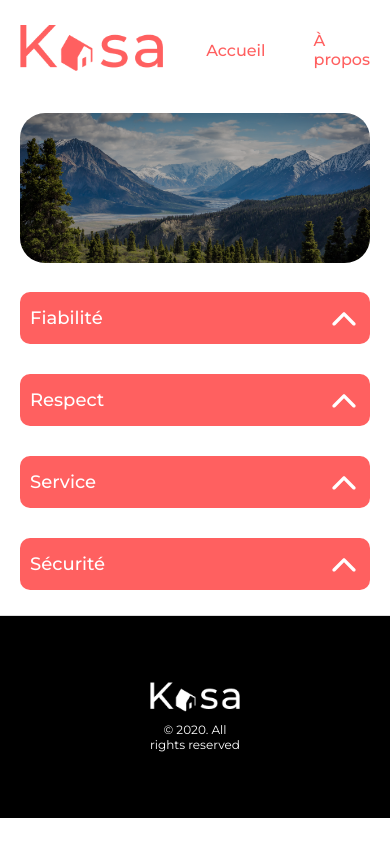
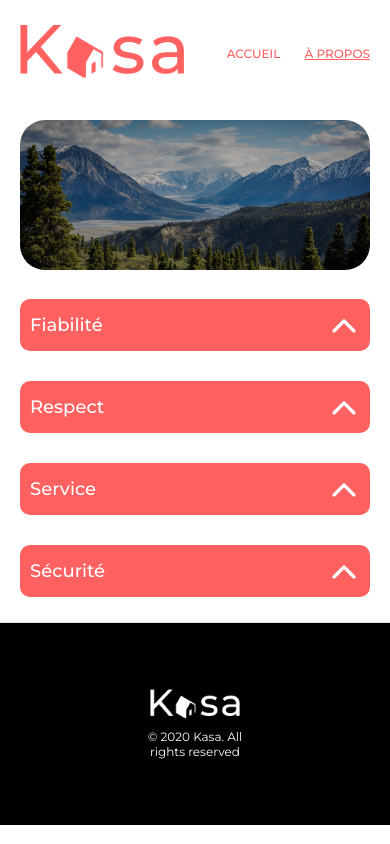
Before and after one commit to TrackZone1/Kasa, a React (Create React App) app in the folder front/: page /propos in a window 390 px wide. Built offline with nearby package versions, Linux system fonts and the light colour scheme.

Commit message:
minor correction

```diff
--- a/front/src/components/Card/Card.scss
+++ b/front/src/components/Card/Card.scss
@@ -5,7 +5,6 @@
     background-size: cover;
     z-index: 1;
     height: 15em;
-    width: 15em;
     border-radius: 10px;
 
     &::after {
--- a/front/src/components/Footer/Footer.jsx
+++ b/front/src/components/Footer/Footer.jsx
@@ -5,7 +5,7 @@ const Footer = (props) => {
     return (
         <footer className="footer">
             <img src={Logo} alt="logo blanc" height="30em" />
-            <p>© 2020. All rights reserved</p>
+            <p>© 2020 Kasa. All rights reserved</p>
         </footer>
     );
 };
--- a/front/src/components/Navbar/Navbar.jsx
+++ b/front/src/components/Navbar/Navbar.jsx
@@ -1,9 +1,29 @@
-import { Link } from "react-router-dom";
-
+import { Link, useLocation } from "react-router-dom";
+import { useEffect } from "react";
 import "./Navbar.scss";
 import Logo from "../../assets/images/logo.png";
 
 const Navbar = () => {
+    const location = useLocation();
+
+    useEffect(() => {
+        document.querySelectorAll(".links a").forEach((link) => {
+            link.classList.remove("active");
+        });
+
+        if (location.pathname === "/") {
+            document
+                .querySelector(".links")
+                .querySelectorAll("a")[0]
+                .classList.add("active");
+        } else if (location.pathname === "/propos") {
+            document
+                .querySelector(".links")
+                .querySelectorAll("a")[1]
+                .classList.add("active");
+        }
+    }, [location]);
+
     return (
         <div className="navbar">
             <div className="logo">
@@ -11,7 +31,7 @@ const Navbar = () => {
             </div>
             <div className="links">
                 <Link to="/">Accueil</Link>
-                <Link to="/propos">À propos</Link>
+                <Link to="/propos">À Propos</Link>
             </div>
         </div>
     );
--- a/front/src/components/Navbar/Navbar.scss
+++ b/front/src/components/Navbar/Navbar.scss
@@ -15,7 +15,6 @@
         display: flex;
         align-items: center;
         gap: 3rem;
-
         a {
             color: #FF6060;
             text-decoration: none;
@@ -25,11 +24,19 @@
         }
 
     }
+
+    .active {
+        text-decoration: underline !important;
+    }
+
     @media (max-width: 768px) {
         .links {
             margin-left: 43px;
+            gap: 1.5rem;
             a {
-                font-size: 1rem !important;
+                font-size: 12px !important;
+                text-transform: uppercase;
+                white-space: nowrap;
             }
         }
     }
--- a/front/src/pages/Home/Home.jsx
+++ b/front/src/pages/Home/Home.jsx
@@ -19,7 +19,9 @@ const Home = () => {
             <div className="background">
                 <img src={background} alt="background" />
                 <div className="overlay">
-                    <p>Chez vous, partout et ailleurs</p>
+                    <p>
+                        Chez vous, <br className="split" /> partout et ailleurs
+                    </p>
                 </div>
             </div>
             <div className="content">
--- a/front/src/pages/Home/Home.scss
+++ b/front/src/pages/Home/Home.scss
@@ -25,6 +25,10 @@
                 font-style: normal;
                 font-weight: 500;
                 line-height: 142.6%;
+
+                .split {
+                    display: none;
+                }
             }
         }
     }
@@ -37,19 +41,22 @@
 
         .cards {
             display: flex;
+            justify-content: center;
             flex-flow: wrap;
             gap: 40px;
         }
 
         .card {
+            flex-basis: 20%;
             flex-grow: 1;
-            flex-basis: 27%;
+            width: 100%;
         }
 
     }
 
     @media (max-width: 768px) {
         .background {
+            margin: 22px 0;
             img {
                 height: 111px;
             }
@@ -59,6 +66,9 @@
                 p {
                     padding: 10px;
                     font-size: 24px !important;
+                    .split {
+                        display: block;
+                    }
                 }
             }
         }
```
